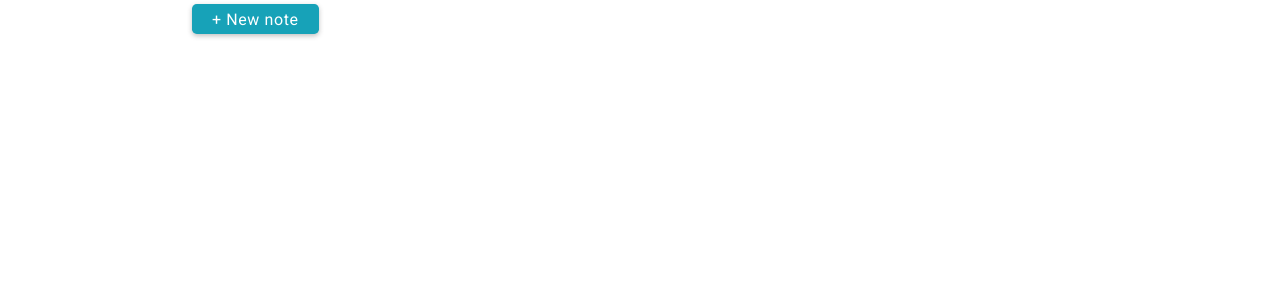
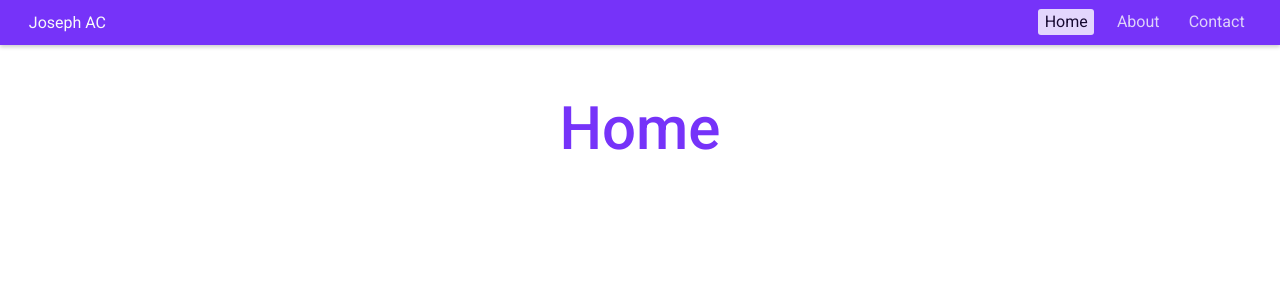
Before and after one commit to Casyvina/30-web_apps, a React (Create React App) app in the folder project-sandbox/: page / in a window 1280 px wide. Shown: the top 300 px of the page. Built offline with nearby package versions, Linux system fonts and the light colour scheme.

Commit message:
17 project

```diff
--- a/project-sandbox/src/App.js
+++ b/project-sandbox/src/App.js
@@ -1,5 +1,6 @@
 import './App.css';
-import NotesApp from './projects/16-notes-app/NotesApp';
+import { ResponsiveNav } from './projects/17-responsive-nav/ResponsiveNav';
+// import NotesApp from './projects/16-notes-app/NotesApp';
 // import FilterContactsApp from './projects/14-filter-contacts-app/FilterContactsApp';
 // import RegForm from './projects/15-reg-form-validation/RegForm';
 // import { ProgressBarsContainer } from './projects/12-progress-bars/ProgressBarsContainer';
@@ -35,7 +36,8 @@ function App() {
       {/* <DialogBox /> */}
       {/* <FilterContactsApp /> */}
       {/* <RegForm /> */}
-      <NotesApp />
+      {/* <NotesApp /> */}
+      <ResponsiveNav />
     </div>
   );
 }
--- /dev/null
+++ b/project-sandbox/src/projects/17-responsive-nav/NavItem.jsx
@@ -0,0 +1,13 @@
+import React from 'react'
+
+const NavItem = ({ text, active = "", onClick }) => {
+    return (
+        <li className='nav-item'>
+            <a href='#' className={`nav-link ${active}`} onClick={onClick}>
+                {text}
+            </a>{" "}
+        </li>
+    )
+}
+
+export default NavItem
--- /dev/null
+++ b/project-sandbox/src/projects/17-responsive-nav/NavStyle.jsx
@@ -0,0 +1,54 @@
+import styled from "styled-components";
+
+export const NavStyle = styled.nav`
+    /* color: #eee; */
+    display: flex;
+    justify-content: center;
+    align-items: center;
+    box-shadow: 0 2px 4px rgba(0, 0, 0, 0.2);
+    padding: 0.8rem;
+    user-select: none;
+    a {
+        color: inherit;
+    }
+
+    .navbar-items {
+        display: flex;
+        justify-content: center;
+        align-items: center;
+
+        & .showNavbar {
+            display: flex;
+            align-items: flex-start;
+            flex-direction: column;
+            gap: 15px;
+            margin: 15px;
+            width: 100%;
+        }
+
+        & .nav-link {
+            margin-right: 1rem;
+            opacity: 0.8;
+            padding: 0.15rem 0.35rem;
+            border: 1px solid transparent;
+            border-radius: 3px;
+            transition: all 0.2s ease;
+            &:hover{
+                border: 1px solid #dddd;
+            }
+            &.active {
+                background: #fff;
+                color: black;
+                transition: all 0.2s ease;
+            }
+        }
+        &.showNavbar {
+            display: flex;
+            align-items: flex-start;
+            flex-direction: column;
+            gap: 15px;
+            margin: 15px;
+            width: 100%;
+        }
+    }
+`
--- /dev/null
+++ b/project-sandbox/src/projects/17-responsive-nav/ResponsiveNav.jsx
@@ -0,0 +1,77 @@
+import React, { useState, useEffect } from 'react'
+import NavItem from './NavItem'
+import { NavStyle } from './NavStyle'
+
+import { AiOutlineMenu, AiOutlineClose } from "react-icons/ai"
+
+export const ResponsiveNav = () => {
+
+    const [showElement, setShowElement] = useState({
+        navbarNav: true,
+        hamburgerIcon: false,
+        closeIcon: false,
+        navOpened: false,
+    })
+
+    const [pageTitle, setPageTitle] = useState("");
+
+    useEffect(() => {
+        window.onresize = () => {
+            let windowWidth = window.innerWidth;
+            // console.log(windowWidth)
+            windowWidth > 600 && setShowElement({ navbarNav: true, hamburgerIcon: false, });
+            windowWidth < 600 && setShowElement({ navbarNav: false, hamburgerIcon: true, });
+        }
+    }, [])
+
+    const openNav = () => {
+        setShowElement({
+            navbarNav: true,
+            hamburgerIcon: false,
+            closeIcon: true,
+            navOpened: true,
+        })
+    }
+
+    const closeNav = () => {
+        setShowElement({
+            navbarNav: false,
+            hamburgerIcon: true,
+            closeIcon: false,
+            navOpened: false,
+        })
+    }
+
+    const handleActive = (e) => {
+        document.querySelectorAll('.nav-link').forEach(link => {
+            link.classList.remove('active')
+        })
+        e.target.classList.add('active')
+        setPageTitle(e.target.innerText)
+    }
+
+    return (
+        <>
+            <NavStyle className={`navbar bg-primary text-light ${showElement.navOpened && "showNavbar"}`}>
+                <div className="navbar-logo">
+                    <a href="#" className='navbar-brand'>
+                        Joseph AC
+                    </a>
+                    {/* Open and close icons */}
+                    {showElement.hamburgerIcon && <AiOutlineMenu onClick={openNav} />}{" "}
+                    {showElement.closeIcon && <AiOutlineClose onClick={closeNav} />}
+
+                </div>
+                <div className="navbar-collapse">
+                    {showElement.navbarNav ? (
+                        <ul className={`navbar-items ${showElement.navOpened && "showNavbar"}`}>
+                            <NavItem text={"Home"} active='active' onClick={handleActive} />
+                            <NavItem text={"About"} onClick={handleActive} />
+                            <NavItem text={"Contact"} onClick={handleActive} />
+                        </ul>) : null}
+                </div>
+            </NavStyle>
+            <h1 className="title text-center text-primary">{!pageTitle ? "Home" : pageTitle}</h1>
+        </>
+    )
+}
```
